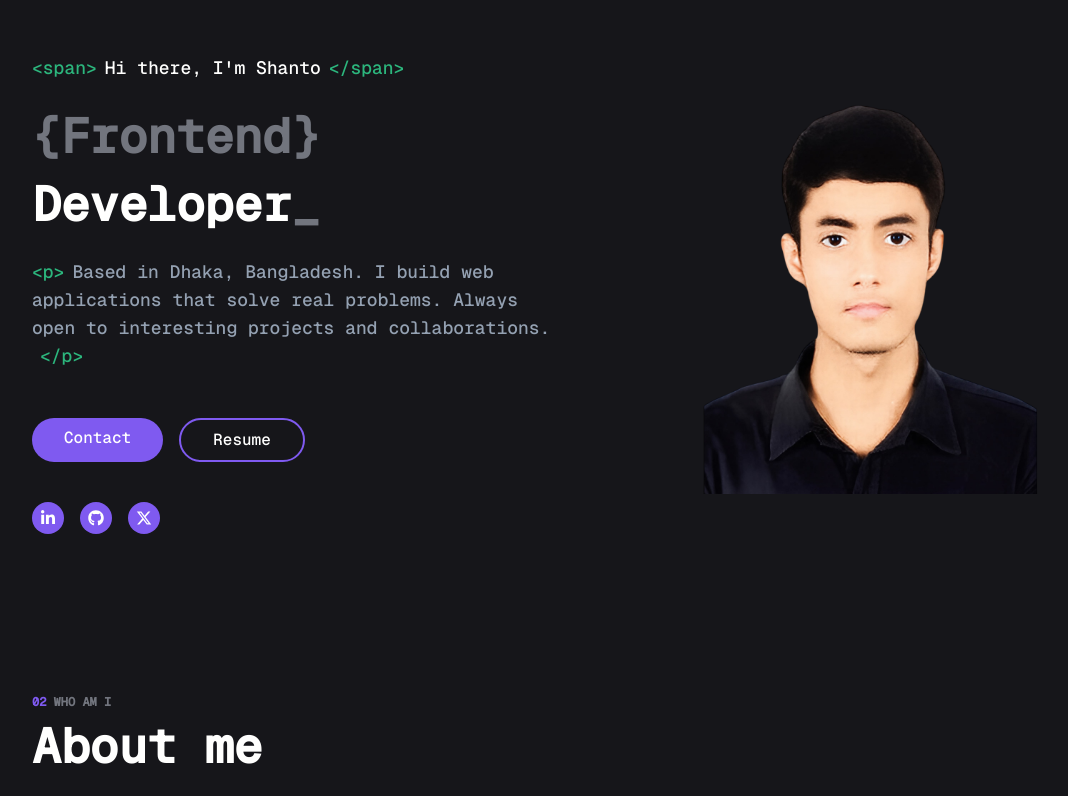
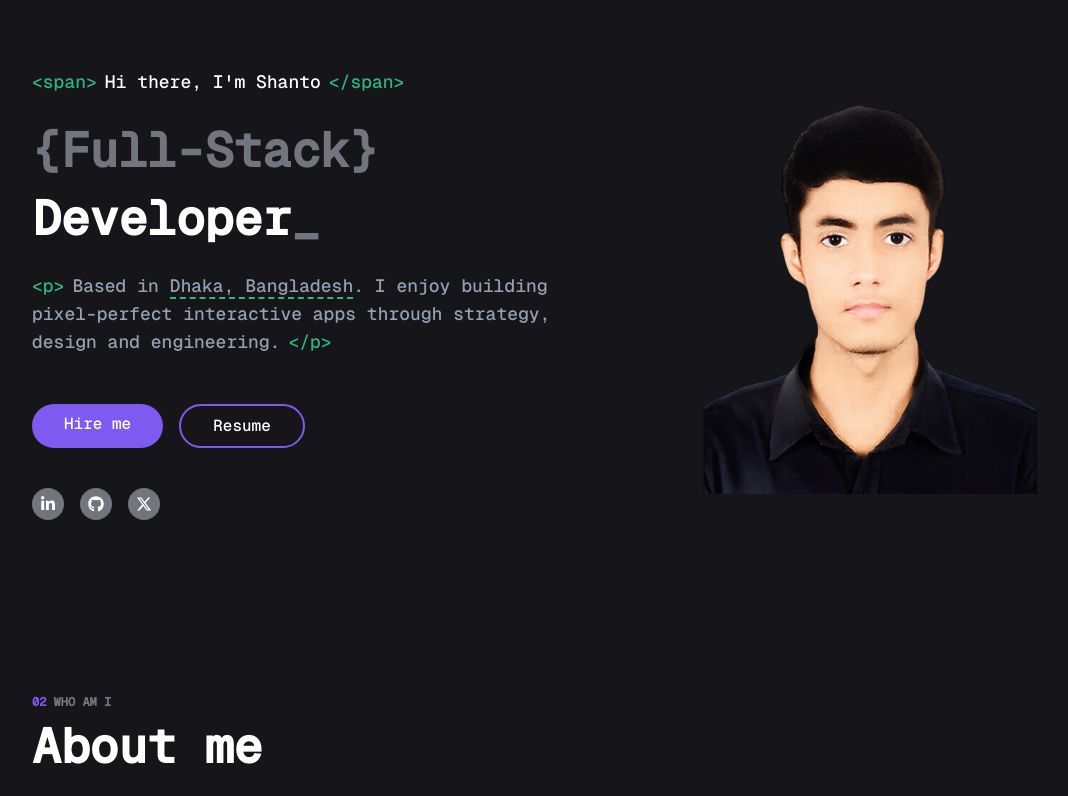
Before and after one commit to shantoopaul/shantoopaul-portfolio, a Next.js app: page / in a window 1280 px wide. Shown: the part 106-902 px from the top of the page, without its empty margins (56-1124 px from the left). Built offline with nearby package versions, Linux system fonts and the light colour scheme.

Commit message:
update hero text

```diff
--- a/components/home/About.tsx
+++ b/components/home/About.tsx
@@ -4,7 +4,7 @@ import { InteractiveHoverButton } from "../ui/interactive-hover-button";
 export default function About() {
   return (
     <div className="pb-16">
-      <hgroup className="flex flex-col gap-3 mb-6">
+      <hgroup className="flex flex-col gap-3 mb-10">
         <h2 className="text-secondary text-xs font-bold">
           <span className="text-primary">02 </span>
           WHO AM I
@@ -16,7 +16,7 @@ export default function About() {
 
       <div className="space-y-6 max-w-[72ch] text-sub text-pretty">
         <p>
-          Hi! I'm <strong>Shanto</strong>. My coding journey began in 2020 when I stumbled across a few coding tutorials on YouTube out of curiosity. Since then, I've explored countless courses and different approaches to learning software development.
+          My coding journey began in 2020 when I stumbled across a few coding tutorials on YouTube out of curiosity. Since then, I've explored countless courses and different approaches to learning software development.
         </p>
         <p>
           I write <span className="font-bold text-white">backends in Node.js</span>, ship <span className="font-bold text-white">frontends in React & Next.js</span>, and run the boring infra in between so the interesting parts stay interesting.
--- a/components/home/Hero.tsx
+++ b/components/home/Hero.tsx
@@ -28,14 +28,14 @@ export default function Hero() {
           {/* Greeting with HTML tags */}
           <div className="sm:text-lg">
             <span className="text-tertiary">{"<span>"}</span>
-            <span className="ml-2">Hi there, I&apos;m Shanto</span>
+            <span className="ml-2">Hi there, I'm Shanto</span>
             <span className="text-tertiary ml-2">{"</span>"}</span>
           </div>
 
           {/* Main heading */}
           <h1 className="space-y-0 sm:space-y-2 text-balance">
             <span className="text-4xl md:text-5xl font-bold leading-tight text-secondary block">
-              {"{Frontend}"}
+              {"{Full-Stack}"}
             </span>
             <span className="text-4xl md:text-5xl font-bold leading-tight">
               Developer<span className="text-secondary">_</span>
@@ -45,9 +45,9 @@ export default function Hero() {
           {/* Description paragraph */}
           <div className="sm:text-lg max-w-[60ch]">
             <span className="text-tertiary">{"<p>"}</span>
-            <span className="ml-2 text-sub">
-              Based in Dhaka, Bangladesh. I build web applications that solve real problems. Always open to interesting projects and collaborations.
-            </span>
+            <p className="ml-2 text-sub inline">
+              Based in <a href="https://www.google.com/maps/place/Dhaka, Bangladesh" className="border-b-2 border-dashed border-b-tertiary">Dhaka, Bangladesh</a>. I enjoy building pixel-perfect interactive apps through strategy, design and engineering.
+            </p>
             <span className="text-tertiary ml-2">{"</p>"}</span>
           </div>
 
@@ -57,13 +57,12 @@ export default function Hero() {
               href="#contact"
               className="px-8 py-2 rounded-full font-medium transition-all bg-primary hover:bg-primary/80"
             >
-              Contact
+              Hire me
             </Link>
             <Link
               className="px-8 py-2 rounded-full font-medium transition-all border-2 border-primary hover:bg-primary/80"
-              href="https://drive.google.com/file/d/1cq5l-Mo1Zv0StoFJ2_kKLCmDTGN5-Ra7/view?usp=sharing"
+              href="/Shanto-Paul-Full-Stack-Developer-Resume.pdf"
               target="_blank"
-              rel="noopener noreferrer"
               download
             >
               Resume
@@ -78,7 +77,7 @@ export default function Hero() {
                 key={id}
                 target="_blank"
                 rel="noopener noreferrer"
-                className="w-8 h-8 rounded-full flex items-center justify-center transition-all bg-primary hover:bg-primary/80"
+                className="w-8 h-8 rounded-full flex items-center justify-center transition-all bg-secondary hover:bg-secondary/80"
               >
                 {icon}
               </Link>
```
Also changed, not shown: 1 other file (tests, documents, lock files or other folders).
